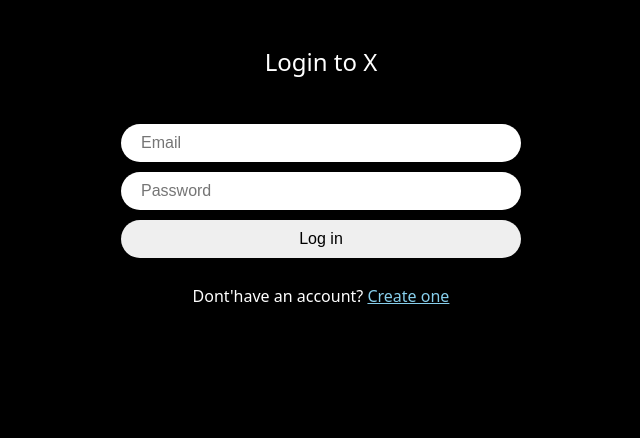
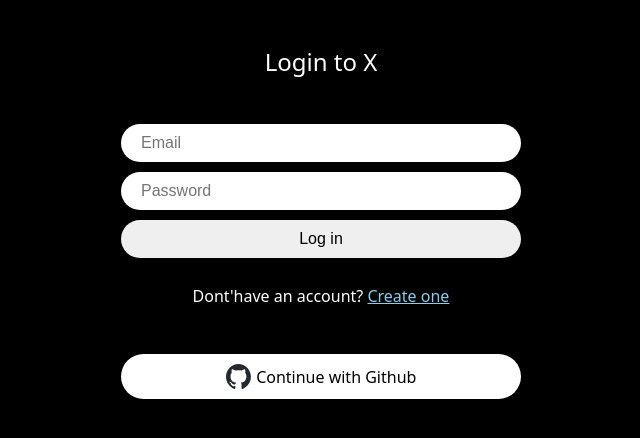
Before and after one commit to leesaewa/nwitter, a React (Vite) app: page /login in a window 1280 px wide. Shown: the top 438 px of the page, without its empty margins (319-959 px from the left). Built offline with nearby package versions, Linux system fonts and the light colour scheme.

Commit message:
added github login

```diff
--- /dev/null
+++ b/src/components/github-btn.tsx
@@ -0,0 +1,43 @@
+import { GithubAuthProvider, signInWithPopup } from "firebase/auth";
+import { styled } from "styled-components";
+import { auth } from "../firebase";
+import { useNavigate } from "react-router-dom";
+
+const Button = styled.span`
+  margin-top: 50px;
+  background-color: white;
+  font-weight: 500;
+  width: 100%;
+  color: black;
+  padding: 10px 20px;
+  border-radius: 50px;
+  border: 0;
+  display: flex;
+  gap: 5px;
+  align-items: center;
+  justify-content: center;
+  cursor: pointer;
+`;
+
+const Logo = styled.img`
+  height: 25px;
+`;
+
+export default function GithubButton() {
+  const navigate = useNavigate();
+  const onClick = async () => {
+    try {
+      const provider = new GithubAuthProvider();
+      await signInWithPopup(auth, provider);
+      navigate("/");
+    } catch (error) {
+      console.error(error);
+    }
+  };
+  return (
+    <Button onClick={onClick}>
+      <Logo src="/github-logo.svg" />
+      Continue with Github
+    </Button>
+  );
+}
--- a/src/routes/create-account.tsx
+++ b/src/routes/create-account.tsx
@@ -11,6 +11,7 @@ import {
   Title,
   Error,
 } from "../components/auth-components";
+import GithubButton from "../components/github-btn";
 
 export default function CreateAccount() {
   const navigate = useNavigate();
@@ -100,6 +101,7 @@ export default function CreateAccount() {
       <Switcher>
         Already an account? <Link to="/login">Log in </Link>
       </Switcher>
+      <GithubButton />
     </Wrapper>
   );
 }
--- a/src/routes/login.tsx
+++ b/src/routes/login.tsx
@@ -11,6 +11,7 @@ import {
   Title,
   Error,
 } from "../components/auth-components";
+import GithubButton from "../components/github-btn";
 
 export default function CreateAccount() {
   const navigate = useNavigate();
@@ -72,6 +73,7 @@ export default function CreateAccount() {
       <Switcher>
         Dont'have an account? <Link to="/create-account">Create one </Link>
       </Switcher>
+      <GithubButton />
     </Wrapper>
   );
 }
```
Also changed, not shown: public/github-logo.svg (added).
